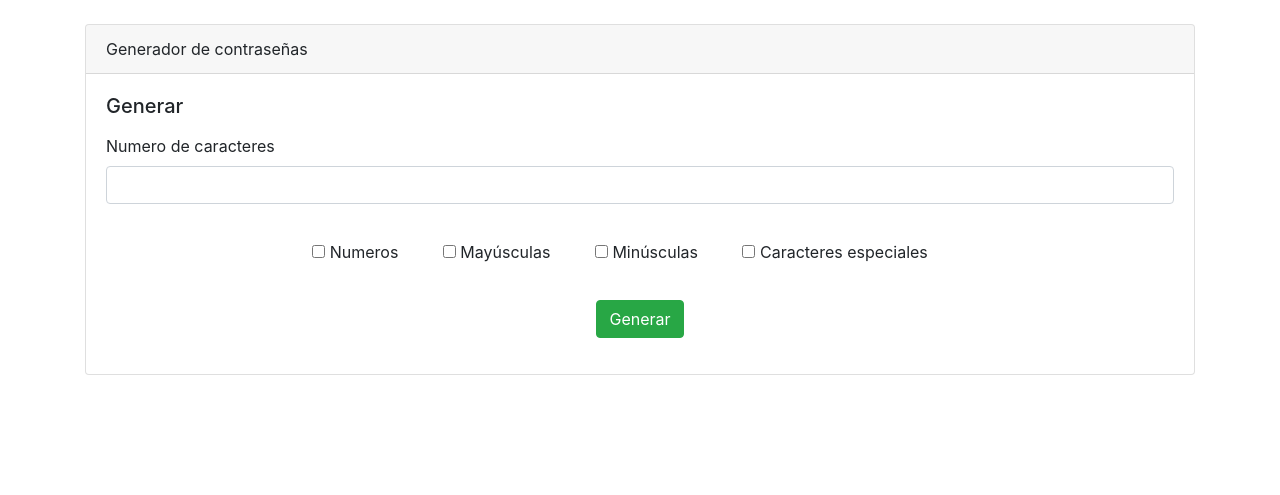
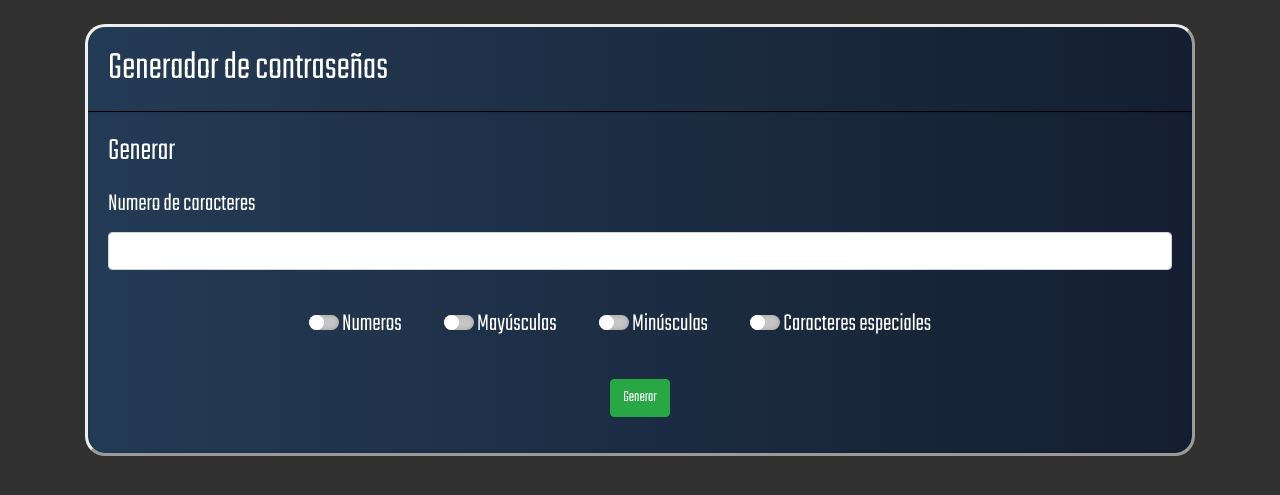
Before and after one commit to isaacv4071/PASSWORDgenerator, a Flask app: page / in a window 1280 px wide. Shown: the top 495 px of the page. Run offline with Flask 2, Linux system fonts and the light colour scheme; some libraries are stand-ins or nearby versions.

Commit message:
Estilizando_Parte1

```diff
--- a/templates/index.html
+++ b/templates/index.html
@@ -6,13 +6,77 @@
     <meta http-equiv="X-UA-Compatible" content="IE=edge">
     <meta name="viewport" content="width=device-width, initial-scale=1.0">
     <link rel="stylesheet" href="https://maxcdn.bootstrapcdn.com/bootstrap/4.0.0/css/bootstrap.min.css">
+    <link rel="preconnect" href="https://fonts.googleapis.com">
+    <link rel="preconnect" href="https://fonts.gstatic.com" crossorigin>
+    <link href="https://fonts.googleapis.com/css2?family=Teko:wght@300&display=swap" rel="stylesheet">
     <title>Generador</title>
 </head>
 <style type="text/css">
+    body{
+        font-family: 'Teko', sans-serif;
+        color: white;
+        background-color: #313131;
+    }
+    h5{
+        font-size: 2em;
+        margin-bottom:0;
+    }
+    label{
+        font-size: 25px;
+    }
+    .card{
+        border-radius: 20px;
+        overflow: hidden;
+        border: outset;
+    }
+    .card-header{
+        background: #141E30;  /* fallback for old browsers */
+        background: -webkit-linear-gradient(to right, #243B55, #141E30);  /* Chrome 10-25, Safari 5.1-6 */
+        background: linear-gradient(to right, #243B55, #141E30); /* W3C, IE 10+/ Edge, Firefox 16+, Chrome 26+, Opera 12+, Safari 7+ */
+        border-bottom: 1px solid black;
+        font-size: 40px;
+    }
+    .card-title{
+        margin: 0;
+    }
+    .card-body{
+        background: #141E30;  /* fallback for old browsers */
+        background: -webkit-linear-gradient(to right, #243B55, #141E30);  /* Chrome 10-25, Safari 5.1-6 */
+        background: linear-gradient(to right, #243B55, #141E30); /* W3C, IE 10+/ Edge, Firefox 16+, Chrome 26+, Opera 12+, Safari 7+ */
+        box-shadow: inset 0 0 5px rgba(0,0,0,.2);
+    }
     .checkbox-inline{
         margin-block-start: 20px;
         margin-block-end: 20px;
         margin-right: 40px;
+    }
+    input[type="checkbox"]{
+        position: relative;
+        width: 30px;
+        height: 15px;
+        -webkit-appearance: none;
+        background: #c6c6c6;
+        outline: none;
+        border-radius: 20px;
+        box-shadow: inset 0 0 5px rgba(0,0,0,.2);
+        /* transition: .5s; */
+    }
+    input:checked[type="checkbox"]{
+        background: #03a9f4 ;
+    }
+    input[type="checkbox"]::before{
+        content: '';
+        position: absolute;
+        width: 15px;
+        height: 15px;
+        border-radius: 30px;
+        background: #fff;
+        transform: scale(1,1);
+        box-shadow: 0 2px 5px rgba(0,0,0, rgba(0,0,0,.2));
+        transition: .5s;
+    }
+    input:checked[type="checkbox"]::before{
+        left: 15px;
     }
     </style>
 <body>
```
Also changed, not shown: templates/style.css (added).
